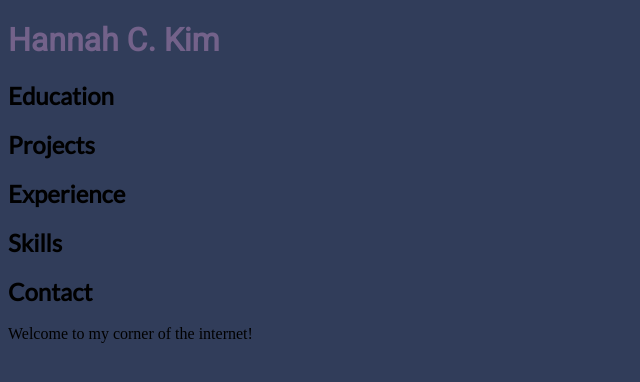
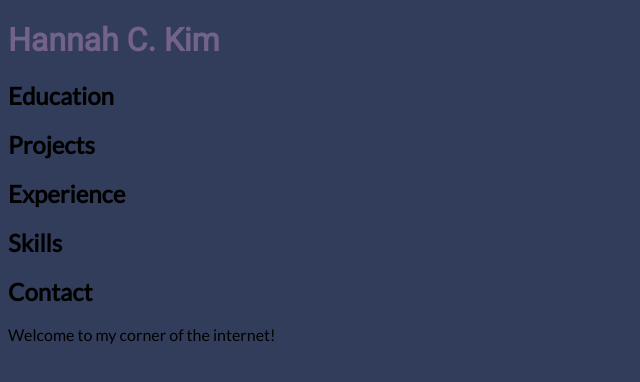
Before and after one commit to hannahkim21/hannahkim21.github.io, a plain HTML site: page index.html in a window 1280 px wide. Shown: the full height of the page, 0-640 px from the left. Drawn offline with Linux system fonts and the light colour scheme.

Commit message:
Work on style

```diff
--- a/style.css
+++ b/style.css
@@ -3,3 +3,4 @@
 
 h1 {font-family: 'Roboto'; color: #73628A}
 h2 {font-family: 'Lato'}
+p {font-family: 'Lato'}
```
